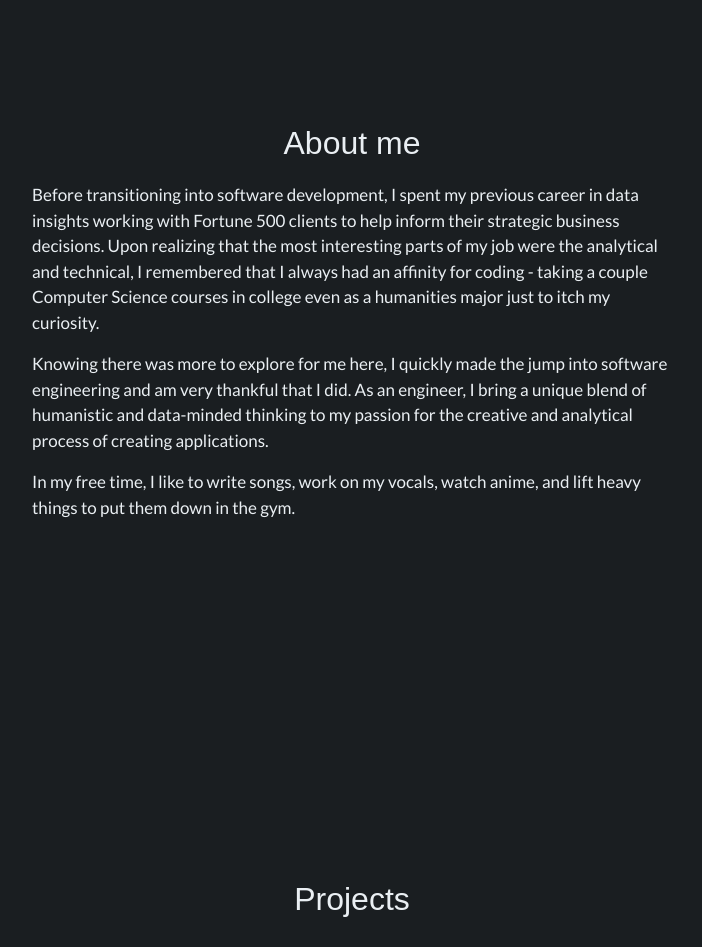
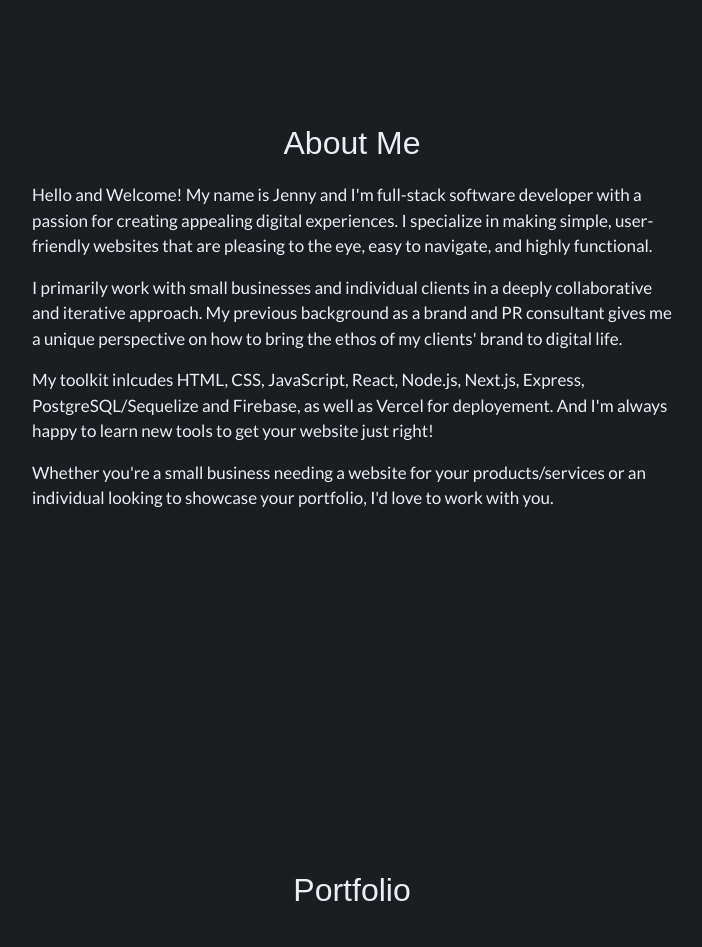
Before and after one commit to jennncho/personal-website, a React (Create React App) app: page / in a window 1280 px wide. Shown: the part 880-1827 px from the top of the page, without its empty margins (288-990 px from the left). Built offline with nearby package versions, Linux system fonts and the light colour scheme; grey boxes are pictures that could not be loaded; a web font is replaced by a local one.

Commit message:
edit About me section

```diff
--- a/src/About.js
+++ b/src/About.js
@@ -4,26 +4,21 @@ function About() {
   return (
     <section id="about">
       <div className="About">
-        <h2>About me</h2>
+        <h2>About Me</h2>
         <p>
-          Before transitioning into software development, I spent my previous
-          career in data insights working with Fortune 500 clients to help
-          inform their strategic business decisions. Upon realizing that the
-          most interesting parts of my job were the analytical and technical, I
-          remembered that I always had an affinity for coding - taking a couple
-          Computer Science courses in college even as a humanities major just to
-          itch my curiosity.
+          Hello and Welcome! My name is Jenny and I'm full-stack software developer with a passion for creating appealing digital experiences.
+          I specialize in making simple, user-friendly websites that are pleasing to the eye, easy to navigate, and highly functional.
         </p>
         <p>
-          Knowing there was more to explore for me here, I quickly made the jump
-          into software engineering and am very thankful that I did. As an
-          engineer, I bring a unique blend of humanistic and data-minded
-          thinking to my passion for the creative and analytical process of
-          creating applications.
+          I primarily work with small businesses and individual clients in a deeply collaborative and iterative approach.
+          My previous background as a brand and PR consultant gives me a unique
+          perspective on how to bring the ethos of my clients' brand to digital life.
         </p>
         <p>
-          In my free time, I like to write songs, work on my vocals, watch
-          anime, and lift heavy things to put them down in the gym.
+          My toolkit inlcudes HTML, CSS, JavaScript, React, Node.js, Next.js, Express, PostgreSQL/Sequelize and Firebase, as well as Vercel for deployement. And I'm always happy to learn new tools to get your website just right!
+        </p>
+        <p>
+          Whether you're a small business needing a website for your products/services or an individual looking to showcase your portfolio, I'd love to work with you.
         </p>
       </div>
     </section>
@@ -31,21 +26,3 @@ function About() {
 }
 
 export default About;
-
-
-{/* <p>
-          Before transitioning into software development, I spent my previous
-          career in data insights working with Fortune 500 clients to help
-          inform their strategic business decisions. Upon realizing that the
-          most interesting parts of my job were the analytical and technical, I
-          remembered that I always had an affinity for coding - taking a couple
-          Computer Science courses in college even as a humanities major just to
-          itch my curiosity.
-        </p>
-        <p>
-          Knowing there was more to explore for me here, I quickly made the jump
-          into software engineering and am very thankful that I did. As an
-          engineer, I bring a unique blend of humanistic and data-minded
-          thinking to my passion for the creative and analytical process of
-          creating applications.
-        </p> */}
--- a/src/CSS/style.css
+++ b/src/CSS/style.css
@@ -210,7 +210,7 @@ a:hover {
 
  /* Projects */
 
- #projects{
+ #portfolio{
   padding-top: 15vh;
   padding-bottom:30vh;
  }
@@ -221,7 +221,7 @@ a:hover {
   justify-content: center;
 }
 
-#projects h2{
+#portfolio h2{
   font-family: 'Electrolize', sans-serif;
   text-align: center;
   color: #EAEFF3;
--- a/src/Navbar.js
+++ b/src/Navbar.js
@@ -32,8 +32,8 @@ const Navbar = () => {
             </Link>
           </li>
           <li className="Navlist-links">
-            <Link to="#projects" smooth>
-              Projects
+            <Link to="#portfolio" smooth>
+              Portfolio
             </Link>
           </li>
           <li className="Navlist-links">
--- a/src/Projects.js
+++ b/src/Projects.js
@@ -4,8 +4,8 @@ import "./CSS/style.css";
 
 const Projects = () => {
   return (
-    <section id="projects">
-      <h2>Projects</h2>
+    <section id="portfolio">
+      <h2>Portfolio</h2>
       <div className="Projects">
         <Card>
           <Card.Img
```
